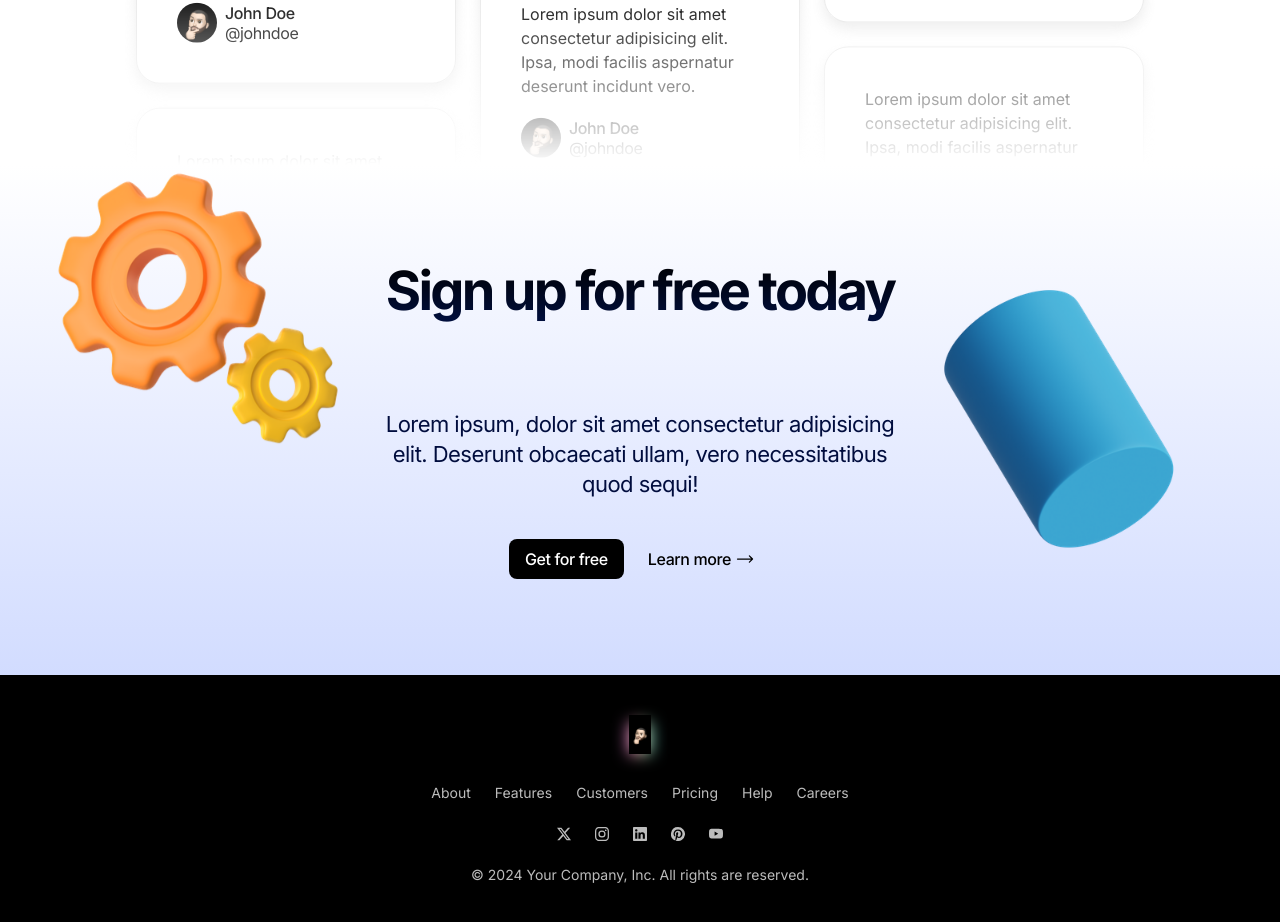
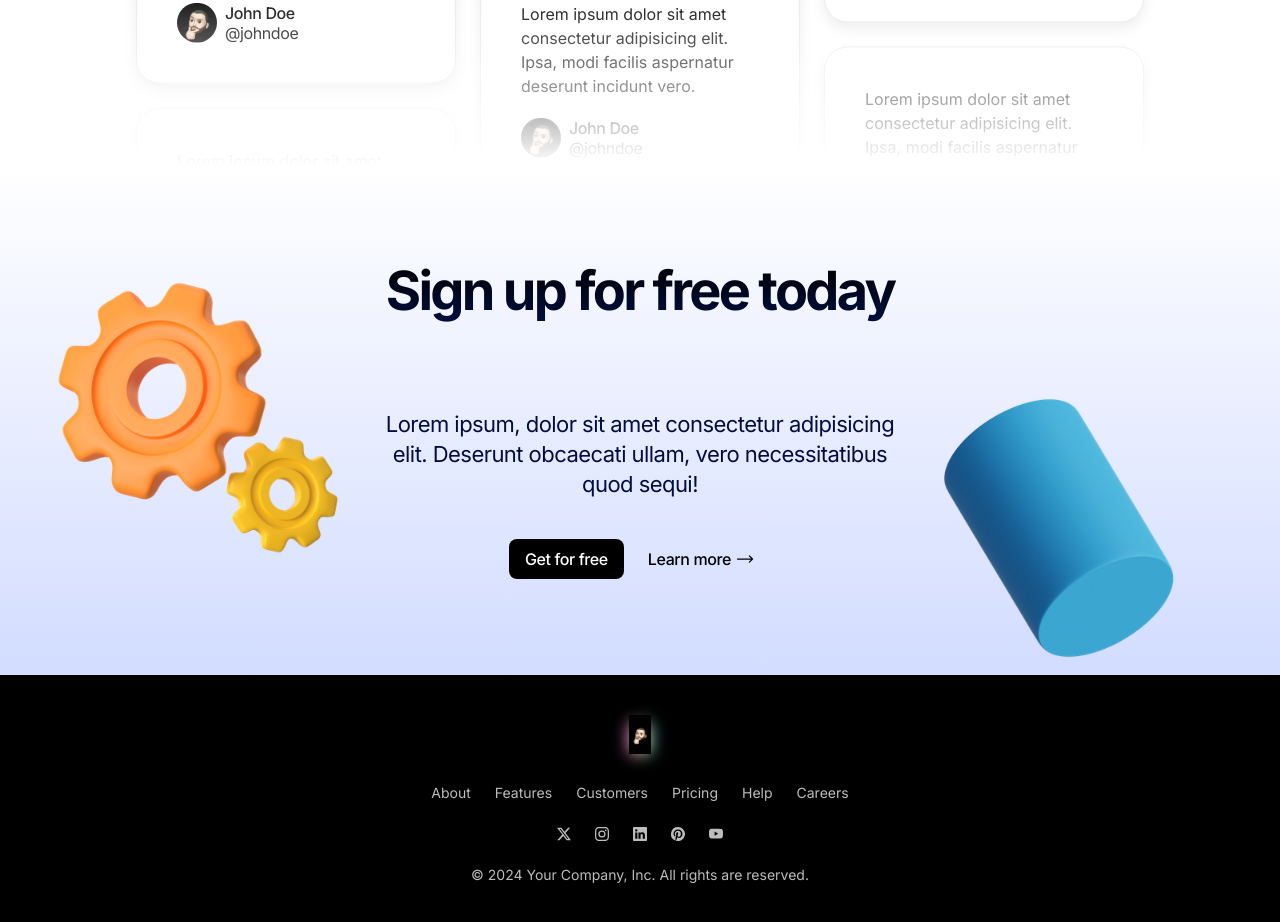
Before and after one commit to Cesare10-dev/landingpagentf, a Next.js app: page / in a window 1280 px wide. Shown: the part 4160-5082 px from the top of the page. Built offline with nearby package versions, Linux system fonts and the light colour scheme.

Commit message:
cat animation

```diff
--- a/src/components/CallToAction.tsx
+++ b/src/components/CallToAction.tsx
@@ -1,11 +1,25 @@
+"use client";
 import { ArrowLongRightIcon } from "@heroicons/react/24/solid";
 import cog from "@/assets/3dcog.png";
 import cyl from "@/assets/3dcyl.png";
 import Image from "next/image";
+import { motion, useScroll, useTransform } from "framer-motion";
+import { useRef } from "react";
 
 const CallToAction = () => {
+  const sectionRef = useRef(null);
+  const { scrollYProgress } = useScroll({
+    target: sectionRef,
+    offset: ["start end", "end start"],
+  });
+
+  const translateY = useTransform(scrollYProgress, [0, 1], [150, -150]);
+
   return (
-    <section className="bg-gradient-to-b from-white to-[#D2DCFF] py-24 overflow-x-clip">
+    <section
+      ref={sectionRef}
+      className="bg-gradient-to-b from-white to-[#D2DCFF] py-24 overflow-x-clip"
+    >
       <div className="container mx-auto">
         <div className="section-heading relative">
           <h2 className="section-title">Sign up for free today</h2>
@@ -13,17 +27,23 @@
             Lorem ipsum, dolor sit amet consectetur adipisicing elit. Deserunt
             obcaecati ullam, vero necessitatibus quod sequi!
           </p>
-          <Image
-            src={cog}
+          <motion.img
+            src={cog.src}
             alt="cog"
             width={360}
             className="absolute -left-[350px] -top-[137px]"
+            style={{
+              translateY,
+            }}
           />
-          <Image
-            src={cyl}
+          <motion.img
+            src={cyl.src}
             alt="cyl"
             width={360}
             className="absolute -right-[331px] -top-[19px]"
+            style={{
+              translateY,
+            }}
           />
         </div>
         <div className="flex gap-2 justify-center mt-10">
```
